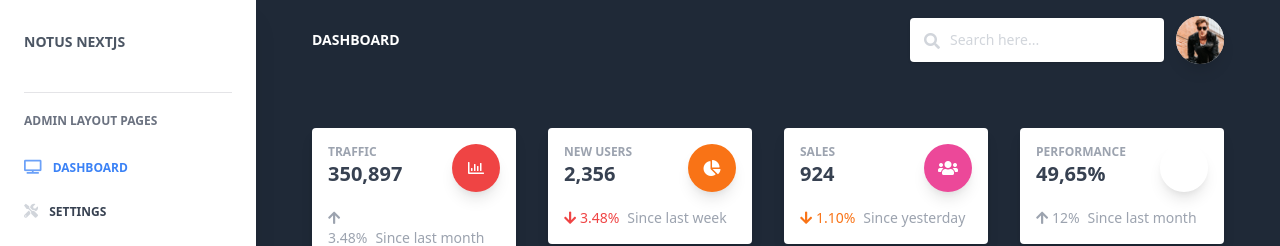
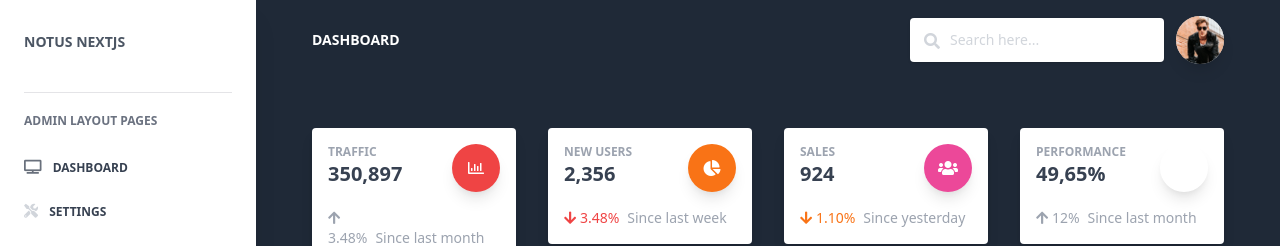
Before and after one commit to oleglukasevici/Notus, a Next.js app: page /admin/dashboard in a window 1280 px wide. Shown: the top 246 px of the page. Built offline with nearby package versions, Linux system fonts and the light colour scheme.

Commit message:
fix: solve broken colors

```diff
--- a/components/Sidebar/Sidebar.js
+++ b/components/Sidebar/Sidebar.js
@@ -96,7 +96,7 @@ export default function Sidebar() {
                     className={
                       "text-xs uppercase py-3 font-bold block " +
                       (router.pathname.indexOf("/admin/dashboard") !== -1
-                        ? "text-blue-500 hover:text-blue-600"
+                        ? "text-lightBlue-500 hover:text-lightBlue-600"
                         : "text-coolGray-700 hover:text-coolGray-500")
                     }
                   >
@@ -120,7 +120,7 @@ export default function Sidebar() {
                     className={
                       "text-xs uppercase py-3 font-bold block " +
                       (router.pathname.indexOf("/admin/settings") !== -1
-                        ? "text-blue-500 hover:text-blue-600"
+                        ? "text-lightBlue-500 hover:text-lightBlue-600"
                         : "text-coolGray-700 hover:text-coolGray-500")
                     }
                   >
@@ -144,7 +144,7 @@ export default function Sidebar() {
                     className={
                       "text-xs uppercase py-3 font-bold block " +
                       (router.pathname.indexOf("/admin/tables") !== -1
-                        ? "text-blue-500 hover:text-blue-600"
+                        ? "text-lightBlue-500 hover:text-lightBlue-600"
                         : "text-coolGray-700 hover:text-coolGray-500")
                     }
                   >
@@ -168,7 +168,7 @@ export default function Sidebar() {
                     className={
                       "text-xs uppercase py-3 font-bold block " +
                       (router.pathname.indexOf("/admin/maps") !== -1
-                        ? "text-blue-500 hover:text-blue-600"
+                        ? "text-lightBlue-500 hover:text-lightBlue-600"
                         : "text-coolGray-700 hover:text-coolGray-500")
                     }
                   >
```
